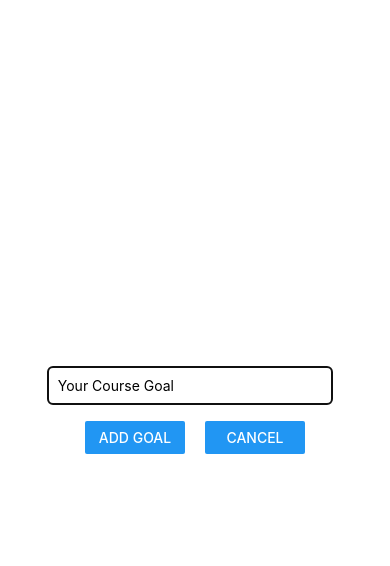
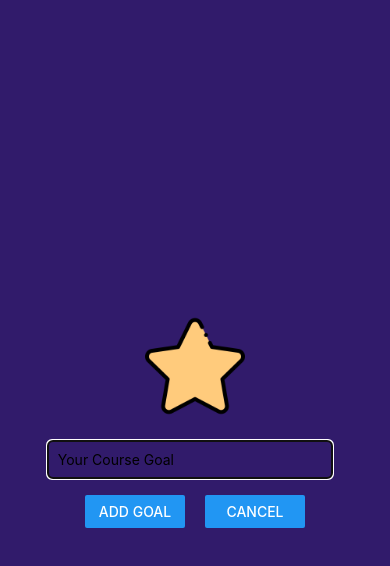
Before and after one commit to KayKay1992/React_Native_Course, a React Native app: screen / in a window 390 px wide. Both pictures are taken after a click on the button "ADD NEW GOAL". Shown: the top 566 px of the page. Built offline with nearby package versions, Linux system fonts and the light colour scheme.

Commit message:
Adding image and changing Colours

```diff
--- a/components/GoalInput.js
+++ b/components/GoalInput.js
@@ -1,6 +1,6 @@
 
 import { useState } from "react";
-import { View, TextInput, Button , StyleSheet, Modal} from "react-native"
+import { View, TextInput, Button , StyleSheet, Modal, Image} from "react-native"
 
 export default function GoalInput(props) {
     const [enteredGoalText, setEnteredGoalText] = useState('');
@@ -17,7 +17,9 @@ export default function GoalInput(props) {
       }
   return (
     <Modal visible={props.visible} animationType="slide">
+
     <View style={styles.inputContainer}>
+       <Image style={styles.image} source={require('../assets/images/star.png')} />
         <TextInput style={styles.textInput} placeholder='Your Course Goal' onChangeText={goalInputHandler}  value={enteredGoalText}/>
        <View style={styles.buttonContainer}>
         <View style={styles.button}>
@@ -40,10 +42,8 @@ const styles = StyleSheet.create({
         flex: 1,
         justifyContent: 'center',
         alignItems: 'center',
-        marginBottom: 24,
-        borderBottomColor: '#cccccc',
-        borderBottomWidth: 1,
         padding: 16,
+        backgroundColor: '#311b6b',
        },
        textInput: {
         borderColor: '#cccccc',
@@ -61,5 +61,11 @@ const styles = StyleSheet.create({
         width: 100,
         marginHorizontal: 10,
 
+       },
+       image: {
+        width: 100,
+        height: 100,
+        resizeMode: 'contain',
+        marginBottom: 24,
        }
 })
```
Also changed, not shown: assets/images/star.png (added).
